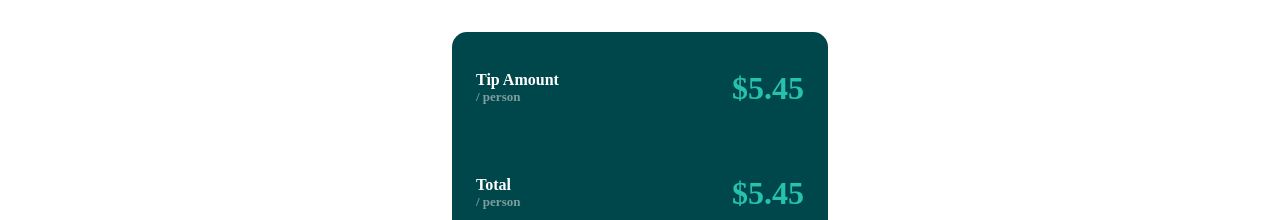
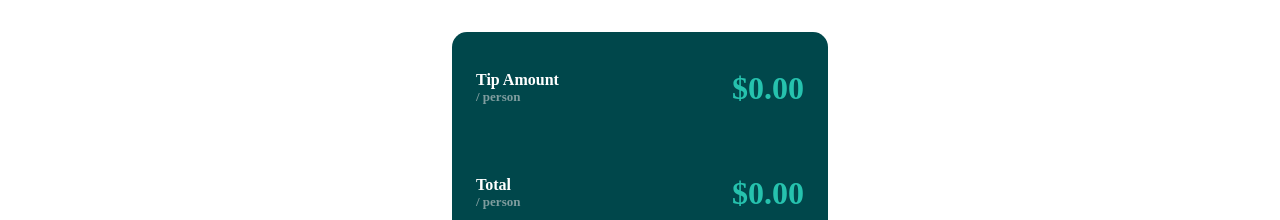
Before and after one commit to CESAR-JARAMILLO/React-Tip-Calculator, a React (Create React App) app: page / in a window 1280 px wide. Shown: the part 580-800 px from the top of the page. Built offline with nearby package versions, Linux system fonts and the light colour scheme.

Commit message:
added calculations logic & functionality

```diff
--- a/src/components/Card/Card.js
+++ b/src/components/Card/Card.js
@@ -18,13 +18,13 @@ function Card() {
   const handleBillChange = (event) => {
     const value = parseFloat(event.target.value)
     setBillValue(value)
-    console.log(billValue)
+    // console.log(billValue)
   }
 
   const handlePartyChange = (event) => {
     const value = parseFloat(event.target.value)
     setPartyValue(value)
-    console.log(partyValue)
+    // console.log(partyValue)
   }
 
   return (
@@ -55,7 +55,11 @@ function Card() {
         </div>
       </div>
 
-      <Output />
+      <Output
+        selectedValue={selectedValue}
+        billValue={billValue}
+        partyValue={partyValue}
+      />
     </main>
   )
 }
--- a/src/components/Output/Output.js
+++ b/src/components/Output/Output.js
@@ -1,7 +1,15 @@
 import React from 'react'
 import './Output.css'
 
-function Output() {
+function Output({ selectedValue, billValue, partyValue }) {
+  let tipAmount = 0;
+  let total = 0;
+
+  if (billValue && selectedValue && partyValue) {
+    tipAmount = ((billValue * selectedValue) / 100) / partyValue;
+    total = (billValue + ((billValue * selectedValue) / 100)) / partyValue;
+  }
+
   return (
     <section className='output'>
       <div className='tip-amount'>
@@ -9,14 +17,14 @@ function Output() {
           <p>Tip Amount</p>
           <p>/ person</p>
         </div>
-        <p className='amount'>$5.45</p>
+        <p className='amount'>{tipAmount ? `$${tipAmount.toFixed(2)}` : '$0.00'}</p>
       </div>
       <div className='total'>
-      <div className='text'>
+        <div className='text'>
           <p>Total</p>
           <p>/ person</p>
         </div>
-        <p className='amount'>$5.45</p>
+        <p className='amount'>{total ? `$${total.toFixed(2)}` : '$0.00'}</p>
       </div>
       <button>Reset</button>
     </section>
```
